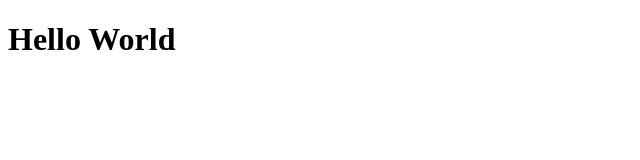
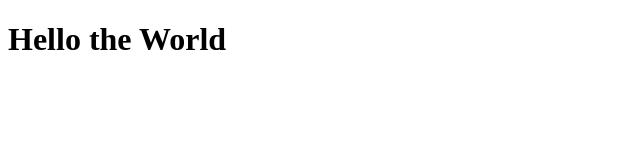
Before and after one commit to Roba-lab/gitPractice, a plain HTML site: page Pages/index.html in a window 1280 px wide. Shown: the whole page, without its empty margins (0-640 px from the left). Drawn offline with Linux system fonts and the light colour scheme.

Commit message:
Updated index.html page

```diff
--- a/Pages/index.html
+++ b/Pages/index.html
@@ -7,6 +7,6 @@
     <title>myGitPracticeOne</title>
 </head>
 <body>
-    <h1>Hello World</h1>
+    <h1>Hello the World</h1>
 </body>
 </html>
```
